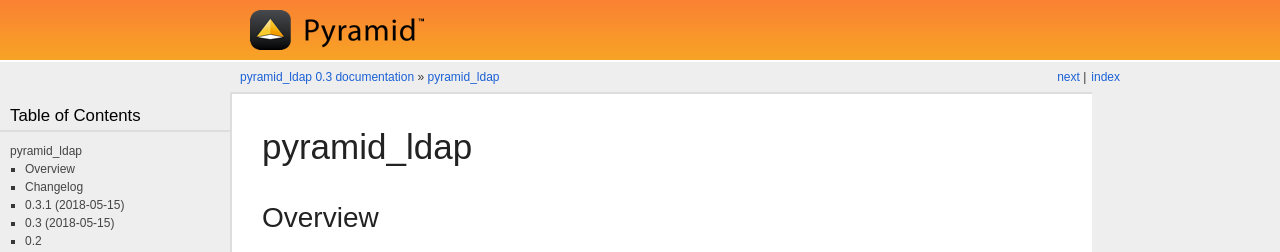
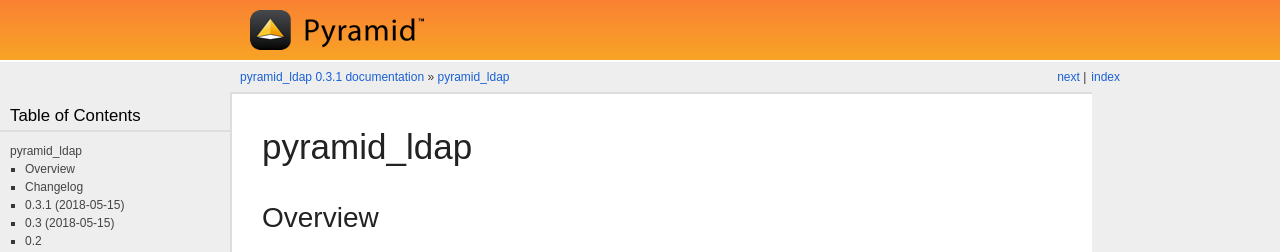
Before and after one commit to Pylons/pyramid_ldap, a Sphinx documentation site: the page built from docs/index.rst, in a window 1280 px wide and 900 px high. Shown: the top 252 px of the window. Built offline with Sphinx 7.4.7, drawn with Linux system fonts in a browser that asks for light colours; some web fonts are replaced; some of the changed text lies outside the part shown.

Commit message:
update the version for the docs configuration

```diff
--- a/docs/conf.py
+++ b/docs/conf.py
@@ -47,7 +47,7 @@ copyright = '2017, Agendaless Consulting <chrism@plope.com>'
 # other places throughout the built documents.
 #
 # The short X.Y version.
-version = '0.3'
+version = '0.3.1'
 # The full version, including alpha/beta/rc tags.
 release = version
 
```
